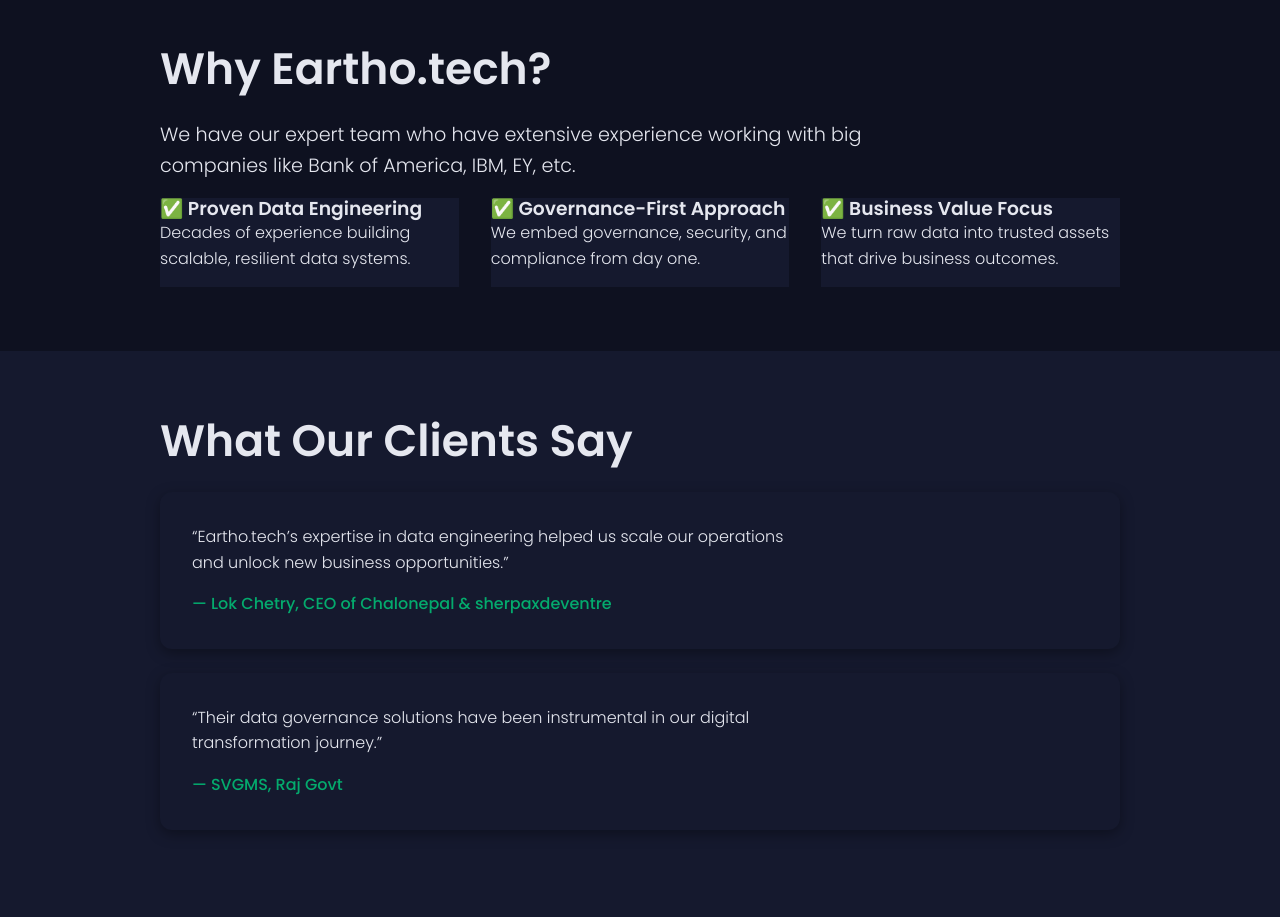
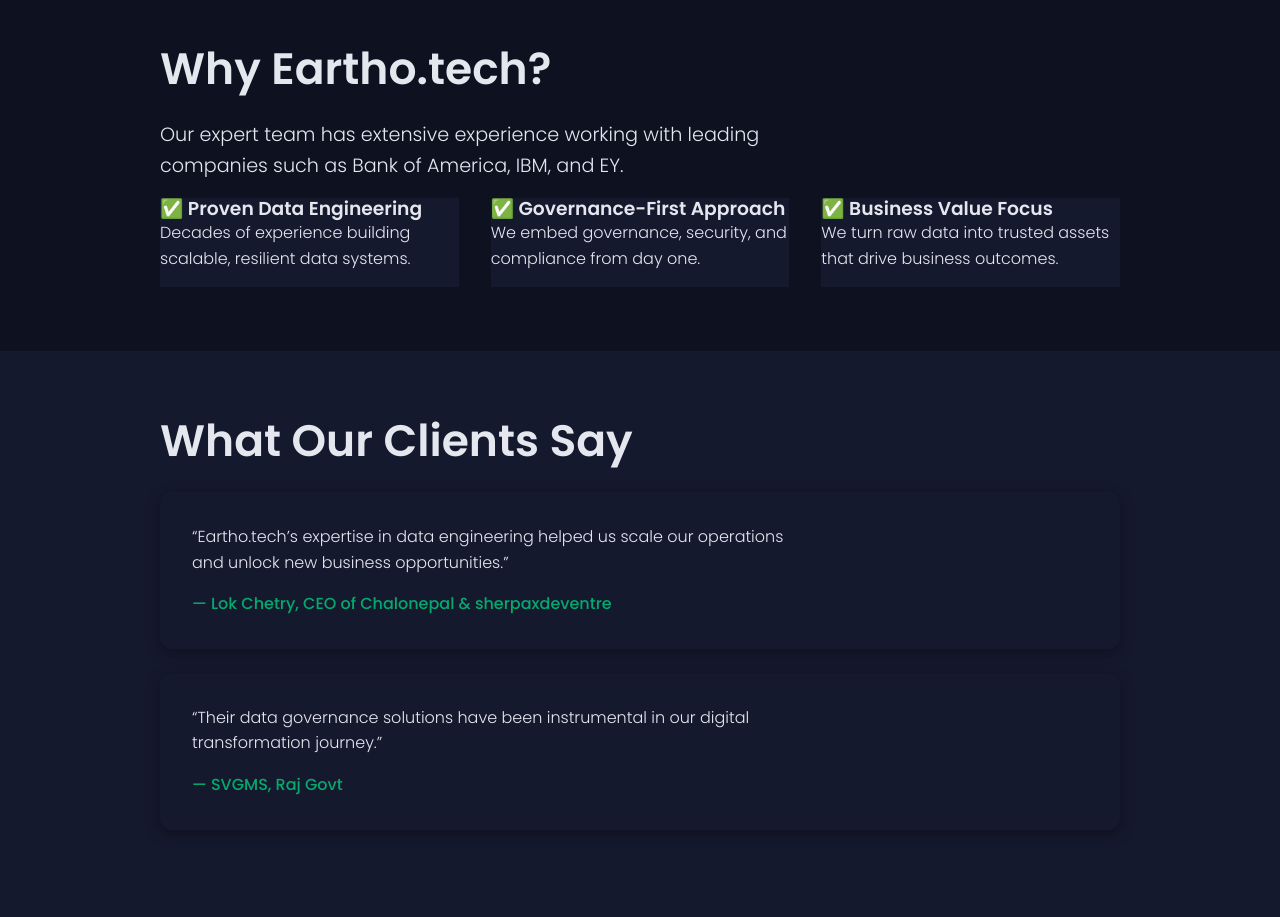
Before and after one commit to vipul23khandelwal/earthotech, a plain HTML site: page index.html in a window 1280 px wide. Shown: the part 2040-2957 px from the top of the page. Drawn offline with Linux system fonts and the light colour scheme.

Commit message:
Update index.html

```diff
--- a/index.html
+++ b/index.html
@@ -447,8 +447,7 @@
   <section id="why" class="fade">
     <div class="container">
       <h2>Why Eartho.tech?</h2>
-      <p style="font-size:1.2rem;">We have our expert team who have extensive experience working with big companies like
-        Bank of America, IBM, EY, etc.</p>
+      <p style="font-size:1.2rem;">Our expert team has extensive experience working with leading companies such as Bank of America, IBM, and EY.</p>
       <div class="grid" style="--gap:1.5rem;grid-template-columns:repeat(auto-fit,minmax(220px,1fr));">
         <div class="item" style="background:var(--clr-surface);">
           <h3>✅ Proven Data Engineering</h3>
```
